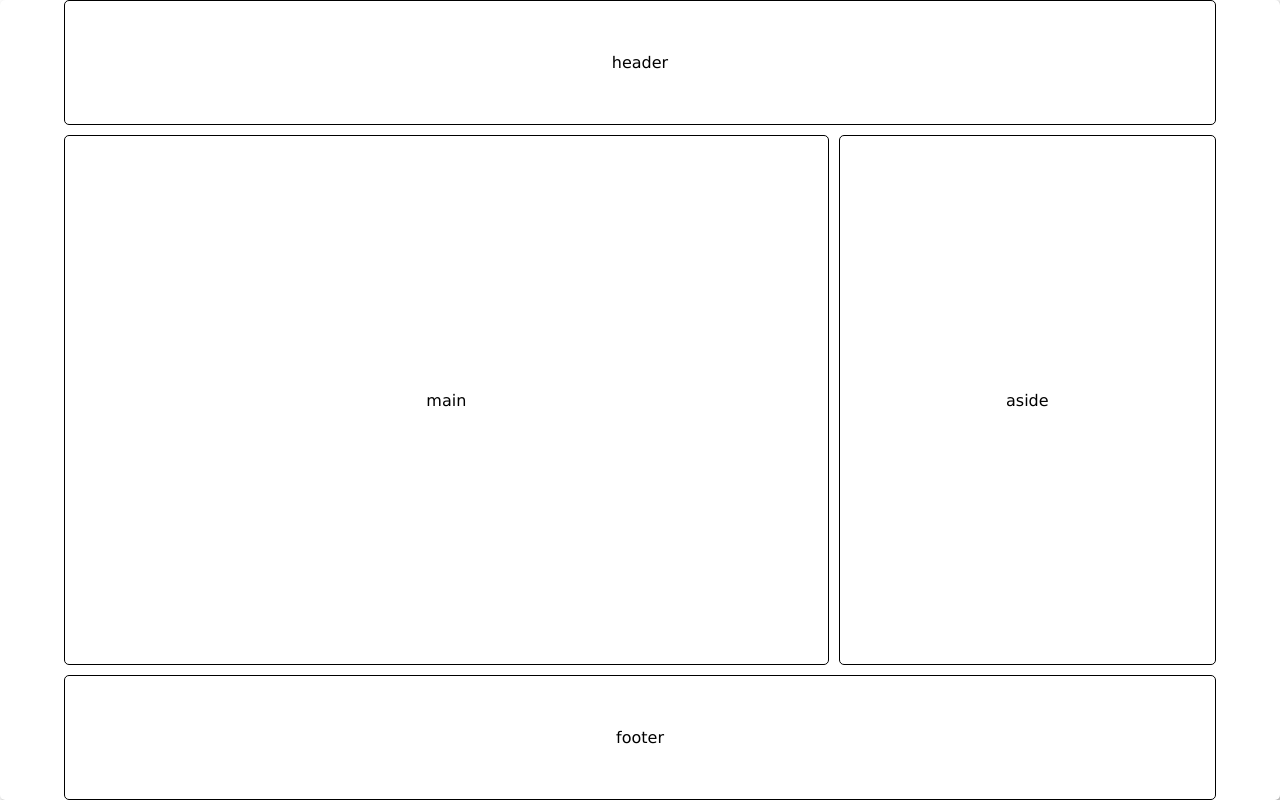
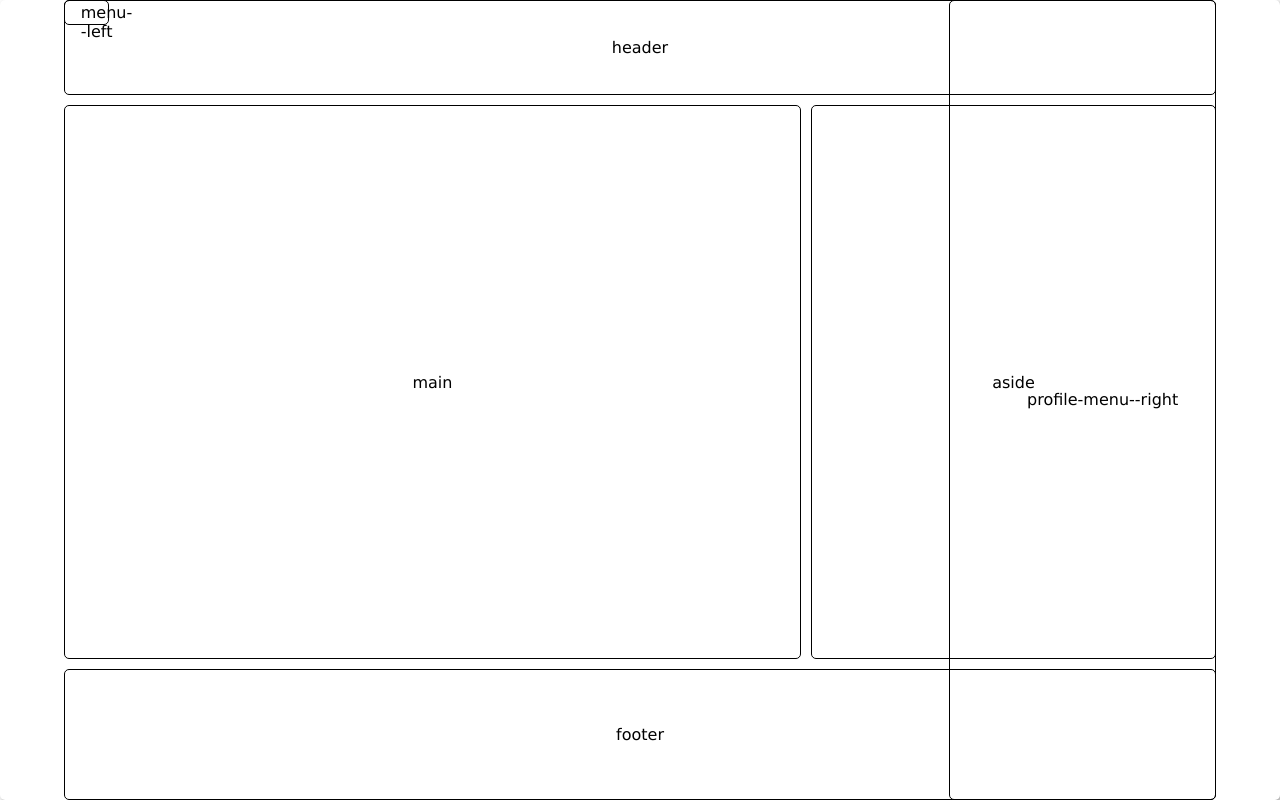
Before and after one commit to Drod86/gridTemplateCreatorJS, a plain HTML site: page index.html in a window 1280 px wide. Drawn offline with Linux system fonts and the light colour scheme.

Commit message:
added menu and example menu functionality

```diff
--- a/index.js
+++ b/index.js
@@ -11,28 +11,44 @@ const htmlEl = (elName, className, attributes = "") =>
   }</${elName}>`;
 const markUp = (elArr) => elArr.reduce((acc, el) => (acc += el), "");
 // App elements
-const header = htmlEl(
-  "header",
-  "grid-item header",
-  'style="border: 1px solid black"'
+const header = htmlEl("header", "grid-item header");
+const mainMenu = htmlEl("menu", "grid-item main-menu main-menu--left");
+const profileMenu = htmlEl(
+  "menu",
+  "grid-item profile-menu profile-menu--right"
 );
-const main = htmlEl(
-  "main",
-  "grid-item main",
-  'style="border: 1px solid black"'
-);
-const aside = htmlEl(
-  "aside",
-  "grid-item aside",
-  'style="border: 1px solid black"'
-);
-const footer = htmlEl(
-  "footer",
-  "grid-item footer",
-  'style="border: 1px solid black"'
-);
+const main = htmlEl("main", "grid-item main");
+const aside = htmlEl("aside", "grid-item aside");
+const footer = htmlEl("footer", "grid-item footer");
 // Build App content
 const container = grab(".container"); // Grab initial node
-const elArr = [header, main, aside, footer]; // list app content
+const elArr = [header, mainMenu, profileMenu, main, aside, footer]; // list app content
 const elements = markUp(elArr); // create markup
 render(container, elements); // Initial app rendering
+
+// main menu functionality
+const menuState = {
+  "grid-row-end": "-1",
+  "grid-column-end": "3",
+};
+
+const mainMenuNode = grab(".main-menu--left");
+console.log(mainMenuNode);
+listen(mainMenuNode, "click", (e) => {
+  if (!e.target.style["grid-row-end"]) {
+    e.target.style["grid-row-end"] = menuState["grid-row-end"];
+    menuState["grid-row-end"] = "auto";
+    e.target.style["grid-column-end"] = menuState["grid-column-end"];
+    menuState["grid-colum-end"] = "auto";
+  } else if (menuState["grid-row-end"] === "auto") {
+    menuState["grid-row-end"] = e.target.style["grid-row-end"];
+    e.target.style["grid-row-end"] = "auto";
+    menuState["grid-column-end"] = e.target.style["grid-column-end"];
+    e.target.style["grid-column-end"] = "auto";
+  } else {
+    e.target.style["grid-row-end"] = menuState["grid-row-end"];
+    menuState["grid-row-end"] = "auto";
+    e.target.style["grid-column-end"] = menuState["grid-column-end"];
+    menuState["grid-column-end"] = "auto";
+  }
+});
--- a/styles.css
+++ b/styles.css
@@ -29,8 +29,8 @@ body {
   width: 90vw;
   margin: 0 auto;
   display: grid;
-  grid-template-columns: repeat(9, 1fr);
-  grid-template-rows: repeat(12, 1fr);
+  grid-template-columns: 4.5rem repeat(8, 1fr);
+  grid-template-rows: 2.5rem repeat(11, 1fr);
   gap: 1rem;
   box-shadow: none;
 }
@@ -39,20 +39,39 @@ body {
   display: flex;
   justify-content: center;
   align-items: center;
+  border: 1px solid black;
 }
 
 .header {
-  grid-area: span 2 / span 9;
+  grid-row: 1 / 3;
+  grid-column: 1 / -1;
+}
+
+.main-menu--left {
+  grid-row-start: 1;
+  grid-row-end: auto;
+  grid-column-start: 1;
+  grid-column-end: auto;
+  visibility: inherit;
+  z-index: 20;
+}
+
+.profile-menu--right {
+  grid-row: 1 / -1;
+  grid-column: -3 / -1;
 }
 
 .main {
-  grid-area: span 8 / span 6;
+  grid-row: 3 / 11;
+  grid-column: 1 / 7;
 }
 
 .aside {
-  grid-area: span 8 / span 3;
+  grid-row: 3 / 11;
+  grid-column: 7 / -1;
 }
 
 .footer {
-  grid-area: span 2 / span 9;
+  grid-row: 11 / -1;
+  grid-column: 1 / -1;
 }
```
